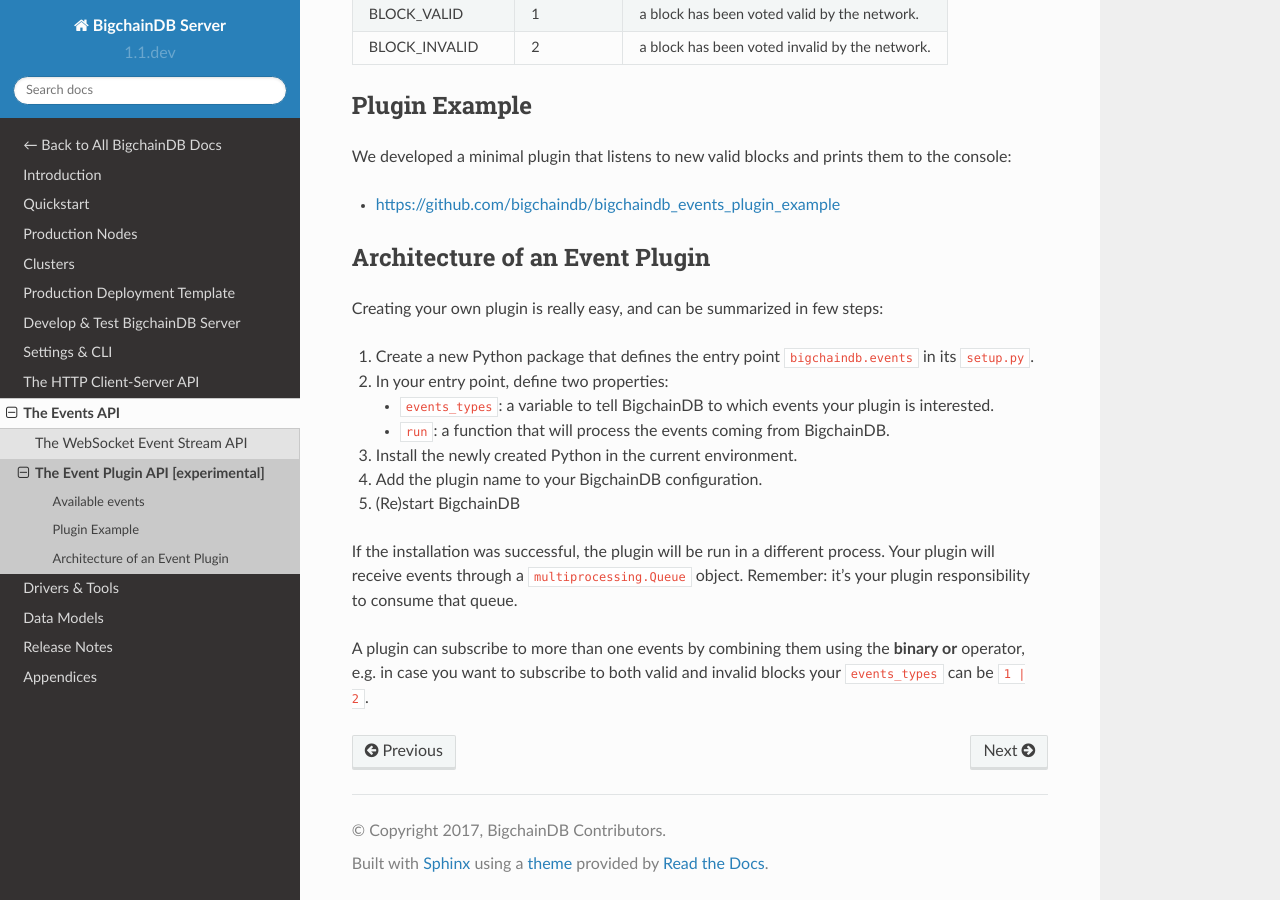
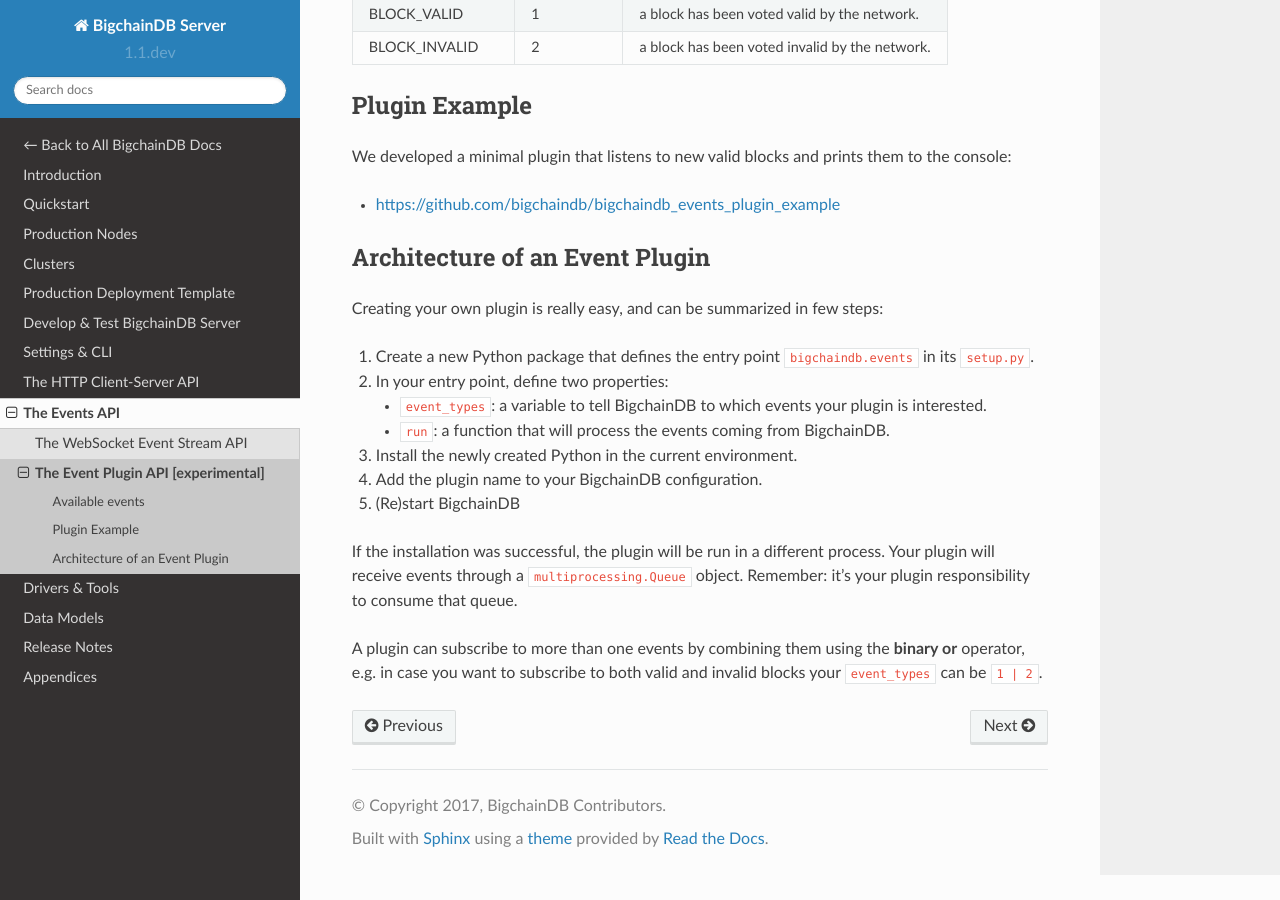
Before and after one commit to bigchaindb/bigchaindb, a Sphinx documentation site: the page built from docs/server/source/events/event-plugin-api.rst, in a window 1280 px wide and 900 px high, scrolled down 636 px. Built offline with Sphinx 7.4.7 and the Read the Docs theme 2.0.0, drawn with Linux system fonts in a browser that asks for light colours; pages that are not in the unit, such as notebooks, are missing from menus.

Commit message:
Fix typo

```diff
--- a/docs/server/source/events/event-plugin-api.rst
+++ b/docs/server/source/events/event-plugin-api.rst
@@ -52,7 +52,7 @@
 1. Create a new Python package that defines the entry point ``bigchaindb.events`` in its ``setup.py``.
 2. In your entry point, define two properties:
 
-   - ``events_types``: a variable to tell BigchainDB to which events your plugin is interested.
+   - ``event_types``: a variable to tell BigchainDB to which events your plugin is interested.
    - ``run``: a function that will process the events coming from BigchainDB.
 3. Install the newly created Python in the current environment.
 4. Add the plugin name to your BigchainDB configuration.
@@ -64,4 +64,4 @@
 
 A plugin can subscribe to more than one events by combining them using the
 **binary or** operator, e.g. in case you want to subscribe to both valid and
-invalid blocks your ``events_types`` can be ``1 | 2``.
+invalid blocks your ``event_types`` can be ``1 | 2``.
```
Also changed, not shown: 1 other file.
